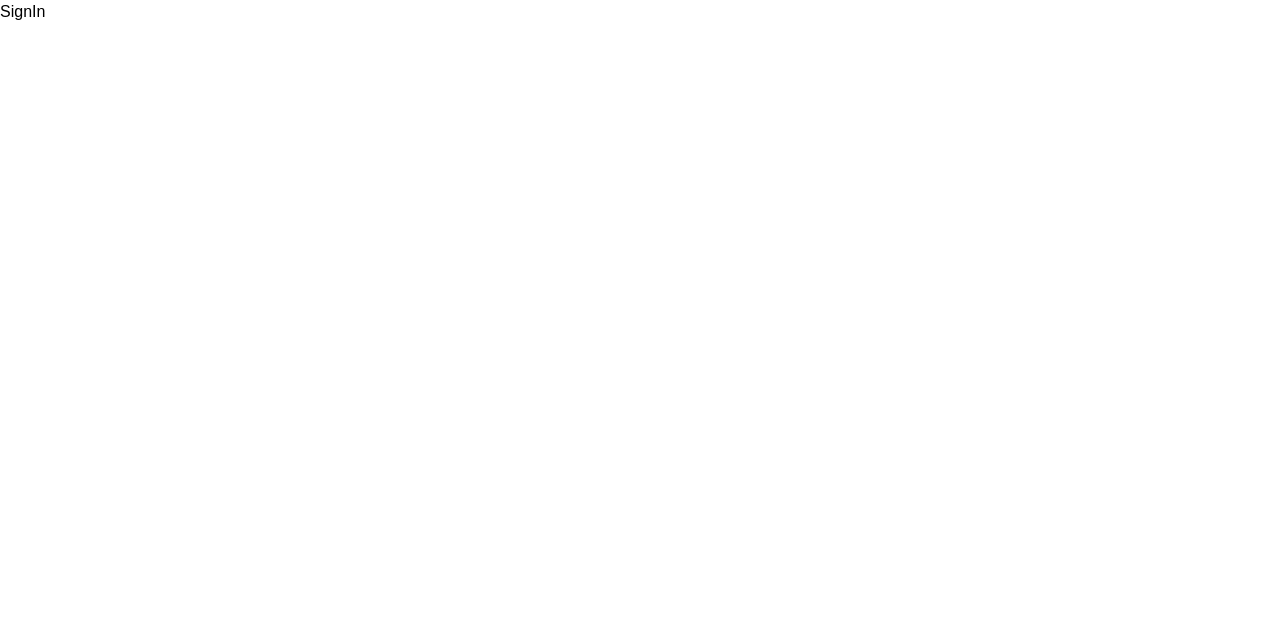
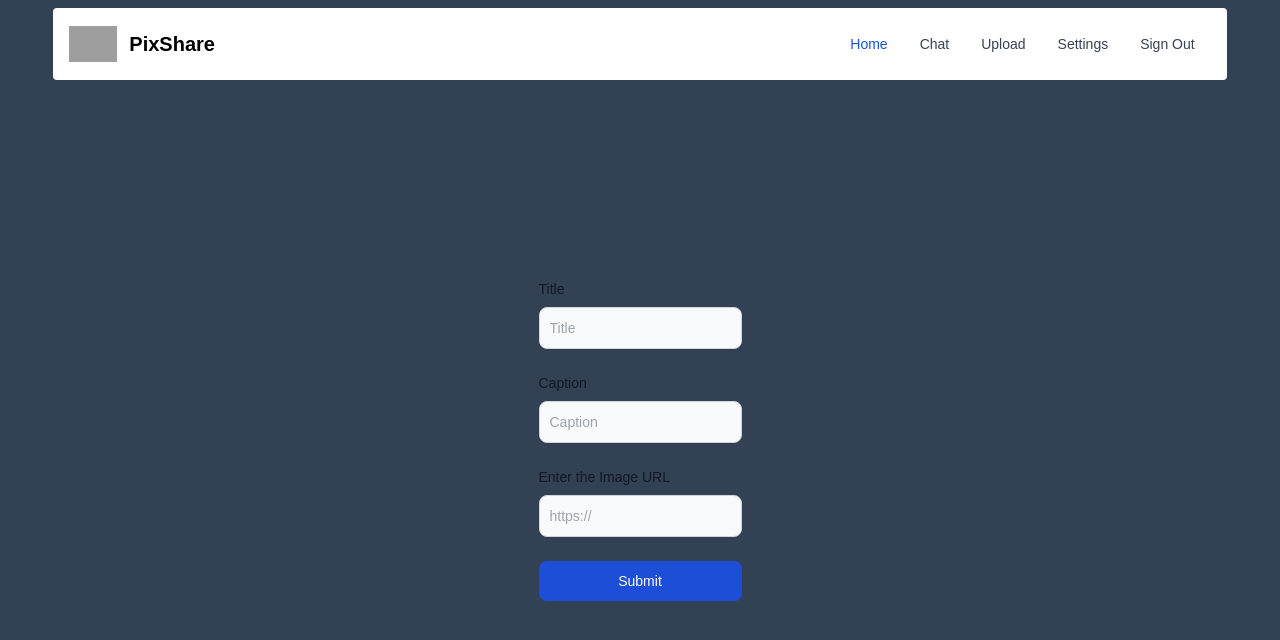
Before and after one commit to sarahp19/Project-Zero, a React (Vite) app: page /upload in a window 1280 px wide. Shown: the top 640 px of the page. Built offline with nearby package versions, Linux system fonts and the light colour scheme; no server answers; the database is empty; grey boxes are pictures that could not be loaded.

Commit message:
Working until this point without issues

```diff
--- a/package.json
+++ b/package.json
@@ -16,7 +16,9 @@
     "react-dom": "^18.2.0",
     "react-firebase-hooks": "^5.0.3",
     "react-icons": "^4.4.0",
-    "react-promise": "^3.0.2"
+    "react-promise": "^3.0.2",
+    "react-router-dom": "^6.3.0",
+    "url-exist": "^3.0.1"
   },
   "devDependencies": {
     "@types/react": "^18.0.15",
--- a/src/App.tsx
+++ b/src/App.tsx
@@ -3,18 +3,23 @@ import reactLogo from './assets/react.svg';
 import { useAuthState } from 'react-firebase-hooks/auth';
 import './index.css';
 import { auth } from './components/app';
+import { BrowserRouter, Route, Routes } from 'react-router-dom';
 import SignIn from './pages/SignIn';
 import Home from './pages/Home';
+import Upload from './components/Upload';
+import Chat from './pages/Chat';
 
 function App() {
     const [user] = useAuthState(auth);
 
     return (
-        <div className="App font-Poppins">
-            <div>
-                <div>{user ? <Home /> : <SignIn />}</div>
-            </div>
-        </div>
+        <BrowserRouter>
+            <Routes>
+                <Route path="/" element={user ? <Home /> : <SignIn />} />
+                <Route path="/upload" element={<Upload />} />
+                <Route path="/chat" element={<Chat />} />
+            </Routes>
+        </BrowserRouter>
     );
 }
 
--- a/src/components/NavBar.tsx
+++ b/src/components/NavBar.tsx
@@ -4,6 +4,7 @@ import SignOut from '../components/SignOut';
 import UserFeed from '../components/UserFeed';
 import { AiOutlineLogout } from 'react-icons/ai';
 import SideBar from '../components/SideBar';
+import Upload from './Upload';
 
 function NavBar() {
     return (
@@ -48,7 +49,7 @@ function NavBar() {
                     <ul className="flex flex-col p-4 mt-4 bg-gray-50 rounded-lg border border-gray-100 md:flex-row md:space-x-8 md:mt-0 md:text-sm md:font-medium md:border-0 md:bg-white dark:bg-gray-800 md:dark:bg-gray-900 dark:border-gray-700">
                         <li>
                             <a
-                                href="#"
+                                href="/"
                                 className="block py-2 pr-4 pl-3 text-white bg-blue-700 rounded md:bg-transparent md:text-blue-700 md:p-0 dark:text-white"
                                 aria-current="page"
                             >
@@ -64,12 +65,12 @@ function NavBar() {
                             </a>
                         </li>
                         <li>
-                            <a
-                                href="#"
+                            <button
+                                onClick={() => window.location.replace("/upload")}
                                 className="block py-2 pr-4 pl-3 text-gray-700 rounded hover:bg-gray-100 md:hover:bg-transparent md:border-0 md:hover:text-blue-700 md:p-0 dark:text-gray-400 md:dark:hover:text-white dark:hover:bg-gray-700 dark:hover:text-white md:dark:hover:bg-transparent"
                             >
                                 Upload
-                            </a>
+                            </button>
                         </li>
                         <li>
                             <a
--- a/src/components/PostCard.tsx
+++ b/src/components/PostCard.tsx
@@ -53,6 +53,7 @@ function PostCard() {
             getPosts('C.C');
         }
     };
+
     return (
         <div>
             {Temp.map((elem) => (
--- a/src/components/Posts.tsx
+++ b/src/components/Posts.tsx
@@ -1,8 +1,11 @@
-import React from 'react';
+import React, { useEffect } from 'react';
 import changeLikes from '../functions/changeLikes';
 import getPosts from '../functions/getPosts';
+import { auth } from './app';
+function Post(props: any) {
 
-function Post(props: any) {
+    const user = auth.currentUser?.uid;
+
     return (
         <div className="w-full bg-white rounded-lg border border-gray-200 shadow-md dark:bg-gray-900 dark:border-gray-700">
             <div className="pr-8 pl-8 pt-4">
@@ -47,7 +50,7 @@ function Post(props: any) {
                 </div>
                 <button
                     onClick={(e) => {
-                        return changeLikes(props.PostID, props.post.Likes, e);
+                        return changeLikes(props.post, props.PostID, e);
                     }}
                     className="inline-flex mb-4 items-center h-10 px-5 text-indigo-100 transition-colors duration-150 bg-indigo-700 rounded-lg focus:shadow-outline hover:bg-indigo-800"
                 >
@@ -61,7 +64,7 @@ function Post(props: any) {
                             fill-rule="evenodd"
                         ></path>
                     </svg>
-                    <span>Like: {props.post.Likes}</span>
+                    <span>{props.post.likedUsers.includes(user) ? `Liked: ${props.post.Likes}` : `Like: ${props.post.Likes}`}</span>
                 </button>
             </div>
         </div>
--- a/src/components/SideBar.tsx
+++ b/src/components/SideBar.tsx
@@ -18,7 +18,7 @@ function SideBar() {
     }
 
     return (
-        <div className="">
+        <div className="hidden md:block">
             <div>
                 <UserCard
                     Profile={docSnap.data()?.profile}
@@ -27,7 +27,7 @@ function SideBar() {
                 />
             </div>
             <br />
-            <div>
+            <div >
                 <UserCard
                     Profile="https://exploringbits.com/wp-content/uploads/2021/11/anime-girl-pfp-2.jpg"
                     FirstName="lmao"
--- /dev/null
+++ b/src/components/Upload.tsx
@@ -0,0 +1,130 @@
+import {
+    addDoc,
+    collection,
+    serverTimestamp,
+    Timestamp
+} from 'firebase/firestore';
+import React, { useState } from 'react';
+import urlExist from 'url-exist';
+import { auth, db } from './app';
+import NavBar from './NavBar';
+import Post from './Posts';
+
+function temp() {
+    const user = auth.currentUser?.uid;
+    const data = {
+        user: user,
+        caption: 'cute anime girl',
+        content: 'https://i.redd.it/at35w8r0w3o61.jpg'
+    };
+    handleUpload(user, data);
+}
+
+function Upload() {
+    const [inputs, setInputs] = useState({ likedUsers: [''], Likes: 0 });
+
+    const handleChange = (event: any) => {
+        const name = event.target.name;
+        const value = event.target.value;
+        setInputs((values) => ({ ...values, [name]: value }));
+    };
+
+    const handleSubmit = async (event: any) => {
+        event.preventDefault();
+        console.log(inputs);
+
+        const isValidURL = async (string: string) => {
+            const res = await urlExist(string);
+            return res !== null;
+        };
+
+        if (
+            inputs?.title != '' &&
+            (await isValidURL(inputs?.url)) &&
+            inputs?.caption != ''
+        ) {
+            console.log('Posting it to the Firebase Cloud Rn');
+            console.log(inputs);
+            const docRef = await addDoc(collection(db, 'Posts'), {
+                Likes: 0,
+                UserID: `${user}`,
+                caption: `${inputs.caption}`,
+                content: `${inputs.title}`,
+                createdAt: serverTimestamp()
+            });
+            console.log(`${docRef.id} was created bruh`);
+        } else {
+            alert('Wrong Details');
+            window.location.reload();
+        }
+    };
+
+    const [Data, setData] = useState({});
+    const user = auth.currentUser?.uid;
+
+    return (
+        <div className="bg-slate-700 font-Poppins w-full h-screen flex flex-col mt-0 items-center">
+            <NavBar />
+            <form
+                onSubmit={handleSubmit}
+                className="flex flex-col self-center h-full justify-center"
+            >
+                <div className="mb-6">
+                    <label className="block mb-2 text-sm  font-medium text-gray-900 dark:text-gray-300">
+                        Title
+                    </label>
+                    <input
+                        type="text"
+                        name="title"
+                        placeholder="Title"
+                        className="shadow-sm bg-gray-50 border border-gray-300 text-gray-900 text-sm rounded-lg focus:ring-blue-500 focus:border-blue-500 block w-full p-2.5 dark:bg-gray-700 dark:border-gray-600 dark:placeholder-gray-400 dark:text-white dark:focus:ring-blue-500 dark:focus:border-blue-500 dark:shadow-sm-light"
+                        value={inputs.title || ''}
+                        onChange={handleChange}
+                    />
+                </div>
+                <div className="mb-6">
+                    <label className="block mb-2 text-sm font-medium text-gray-900 dark:text-gray-300">
+                        Caption
+                    </label>
+                    <input
+                        type="text"
+                        name="caption"
+                        placeholder="Caption"
+                        className="shadow-sm bg-gray-50 border border-gray-300 text-gray-900 text-sm rounded-lg focus:ring-blue-500 focus:border-blue-500 block w-full p-2.5 dark:bg-gray-700 dark:border-gray-600 dark:placeholder-gray-400 dark:text-white dark:focus:ring-blue-500 dark:focus:border-blue-500 dark:shadow-sm-light"
+                        value={inputs.caption || ''}
+                        onChange={handleChange}
+                    />
+                </div>
+                <div className="mb-6">
+                    <label className="block mb-2 text-sm font-medium text-gray-900 dark:text-gray-300">
+                        Enter the Image URL
+                    </label>
+                    <input
+                        type="url"
+                        name="url"
+                        placeholder="https://"
+                        className="shadow-sm bg-gray-50 border border-gray-300 text-gray-900 text-sm rounded-lg focus:ring-blue-500 focus:border-blue-500 block w-full p-2.5 dark:bg-gray-700 dark:border-gray-600 dark:placeholder-gray-400 dark:text-white dark:focus:ring-blue-500 dark:focus:border-blue-500 dark:shadow-sm-light"
+                        value={inputs.url || ''}
+                        onChange={handleChange}
+                    />
+                </div>
+                <input
+                    className="text-white bg-blue-700 hover:bg-blue-800 focus:ring-4 focus:outline-none focus:ring-blue-300 font-medium rounded-lg text-sm px-5 py-2.5 text-center dark:bg-blue-600 dark:hover:bg-blue-700 dark:focus:ring-blue-800"
+                    type="submit"
+                />
+            </form>
+        </div>
+    );
+}
+
+async function handleUpload(user: string | undefined, data: any) {
+    await addDoc(collection(db, 'Posts'), {
+        Likes: 0,
+        UserID: data.user,
+        caption: data.caption,
+        content: data.content,
+        createdAt: serverTimestamp()
+    });
+}
+
+export default Upload;
--- a/src/components/UserFeed.tsx
+++ b/src/components/UserFeed.tsx
@@ -6,8 +6,9 @@ import usePromise from "react-promise"
 function UserFeed() {
 
     return (
-        <div>
+        <div className='p-4'>
             <PostCard />
+            <br />
             <PostCard />
         </div>
     );
--- /dev/null
+++ b/src/functions/handleUpload.tsx
@@ -0,0 +1,18 @@
+import { serverTimestamp } from 'firebase/database';
+import { addDoc, collection } from 'firebase/firestore';
+import { db } from '../components/app';
+
+async function handleUpload(user: string | undefined, data: any) {
+    console.log(data.title, user);
+    const docRef = await addDoc(collection(db, 'Posts'), {
+        Likes: 0,
+        UserID: `${user}`,
+        caption: `${data.caption}`,
+        content: `${data.content}`,
+        createdAt: serverTimestamp()
+    });
+
+    console.log('Doc Created with docRef Id ', docRef);
+}
+
+export default handleUpload;
--- /dev/null
+++ b/src/pages/Chat.tsx
@@ -0,0 +1,9 @@
+import React from "react";
+
+function Chat() {
+    return (
+        <h4>Chats</h4>
+    )
+}
+
+export default Chat;
```
Also changed, not shown: src/functions/changeLikes.tsx (+28 -11 lines), 1 other file (tests, documents, lock files or other folders).
